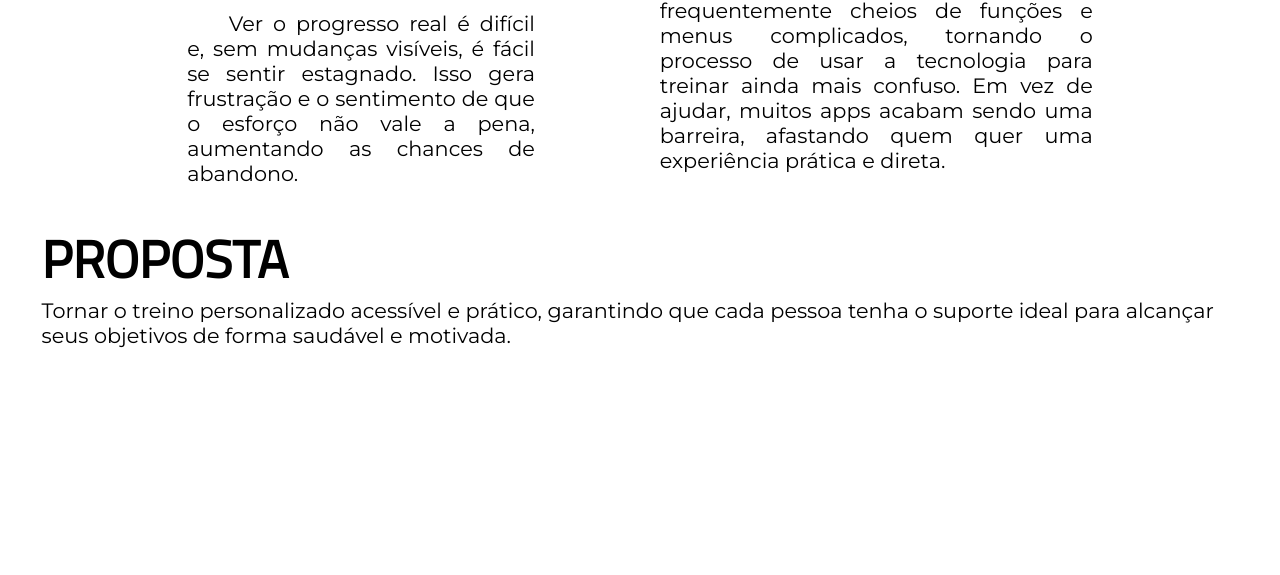
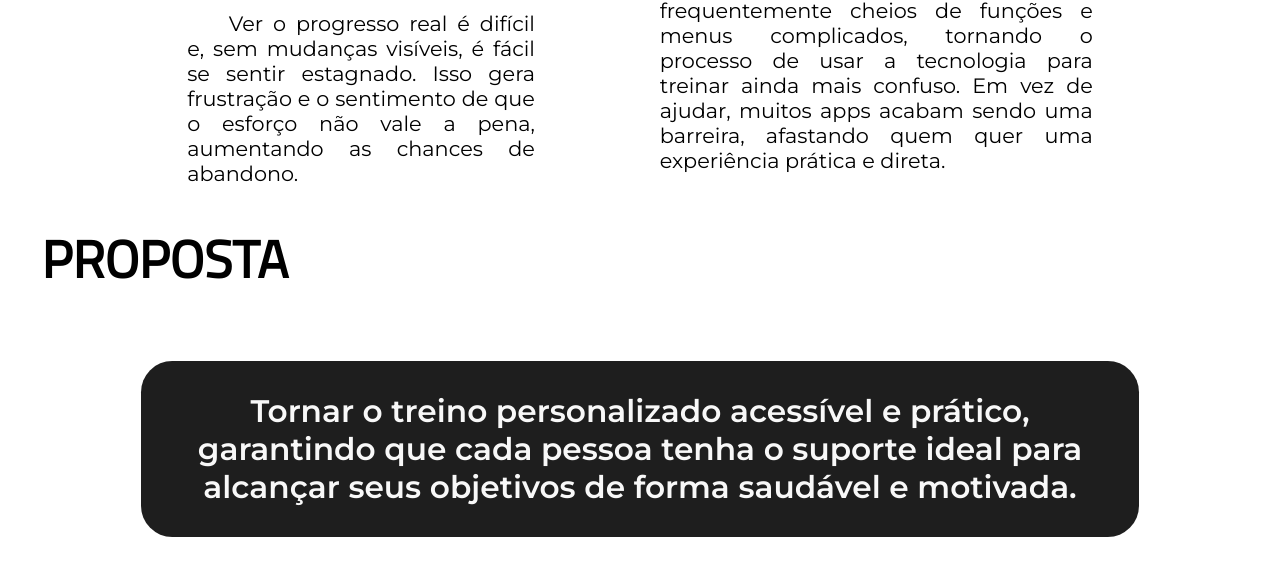
Before and after one commit to argologabriel/treinai-landing-page, a plain HTML site: page index.html in a window 1280 px wide. Shown: the part 766-1341 px from the top of the page. Before the commit the page ends 1156 px from the top, so only its background shows below. Drawn offline with Linux system fonts and the light colour scheme.

Commit message:
feat: estiliza a sessão da proposta

```diff
--- a/styles/style.css
+++ b/styles/style.css
@@ -82,3 +82,15 @@ body {
 	text-indent: 2em;
 	height: 6em;
 }
+
+#proposta .lema {
+	background-color: var(--text-color);
+	border-radius: 1em;
+	color: var(--bg-color);
+	text-align: center;
+	font-size: 1.5em;
+	font-weight: 600;
+	margin: 2em auto;
+	padding: 1em;
+	width: 30em;
+}
```
